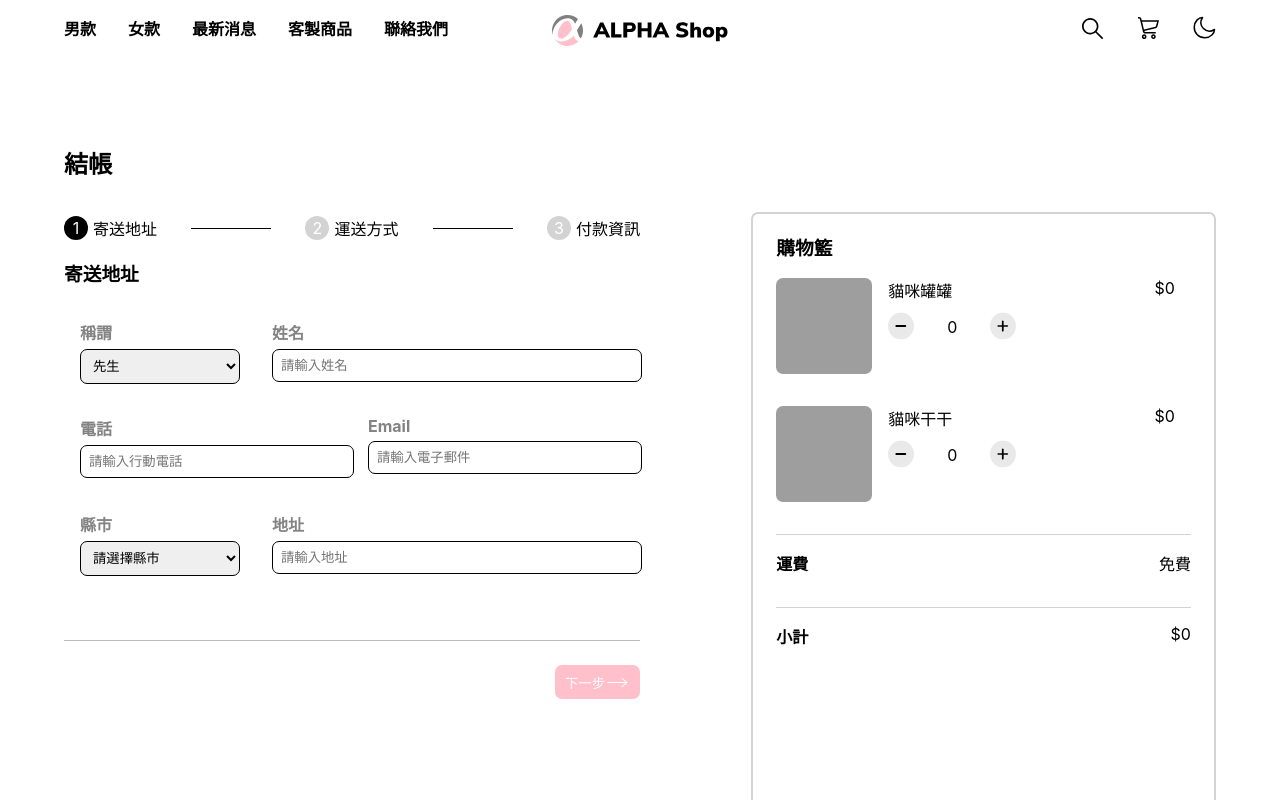
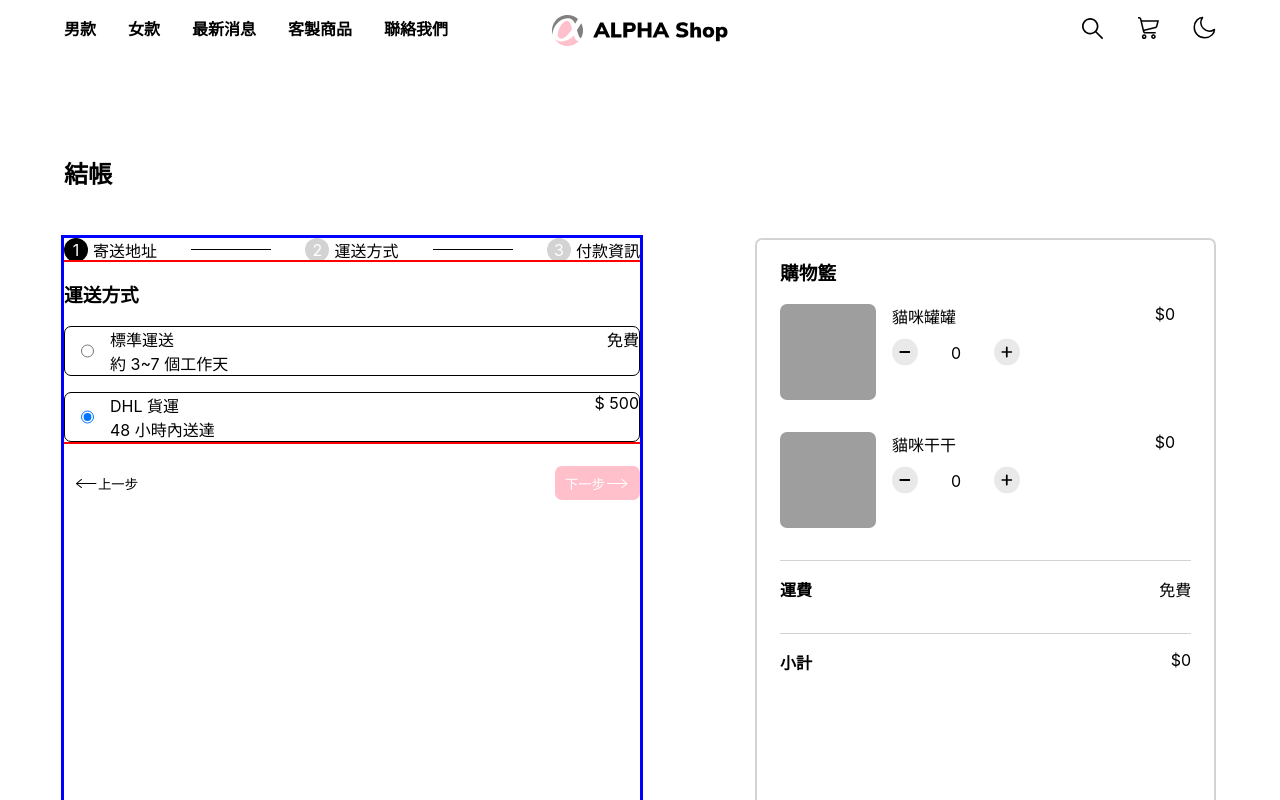
Before and after one commit to ChungYingHo/ALPHA-shop, a React (Create React App) app: page / in a window 1280 px wide. Both pictures are taken after a click on the button "下一步". Shown: the top 800 px of the page. Built offline with nearby package versions, Linux system fonts and the light colour scheme; grey boxes are pictures that could not be loaded.

Commit message:
feat: add the logic(state) of change pages

```diff
--- a/src/App.module.css
+++ b/src/App.module.css
@@ -1,3 +1,7 @@
+*{
+    box-sizing: border-box;
+}
+
 header, main{
     width: 90%;
     margin: 0 auto 3rem;
--- a/src/components/Button/Button.module.css
+++ b/src/components/Button/Button.module.css
@@ -9,3 +9,27 @@
     border: transparent;
     cursor: pointer;
 }
+
+.prevBtn {
+    color: black;
+    background-color: white;
+    display: flex;
+    justify-content: center;
+    align-items: center;
+    padding: 5px 10px;
+    border-radius: 7px;
+    border: transparent;
+    cursor: pointer;
+}
+
+.submitBtn{
+    color: white;
+        background-color: pink;
+        display: flex;
+        justify-content: center;
+        align-items: center;
+        padding: 5px 10px;
+        border-radius: 7px;
+        border: transparent;
+        cursor: pointer;
+}
--- a/src/components/Button/NextBtn.jsx
+++ b/src/components/Button/NextBtn.jsx
@@ -1,9 +1,9 @@
 import {ReactComponent as RightArrow} from '../../icons/right-arrow.svg'
 import styles from './Button.module.css'
 
-export default function NextBtn(){
+export default function NextBtn({onClick}){
     return(
-        <button className={styles.nextBtn}>
+        <button className={styles.nextBtn} onClick={onClick}>
             下一步
             <RightArrow />
         </button>
--- a/src/components/Button/PrevBtn.jsx
+++ b/src/components/Button/PrevBtn.jsx
@@ -1,9 +1,9 @@
 import {ReactComponent as LeftArrow} from '../../icons/left-arrow.svg'
 import styles from './Button.module.css'
 
-export default function PrevBtn(){
+export default function PrevBtn({onClick}){
     return(
-        <button className={styles.prevBtn}>
+        <button className={styles.prevBtn} onClick={onClick}>
             <LeftArrow />
             上一步
         </button>
--- a/src/components/Button/SubmitBtn.jsx
+++ b/src/components/Button/SubmitBtn.jsx
@@ -1,3 +1,5 @@
+import styles from './Button.module.css'
+
 export default function SubmitBtn(){
     return(
         <button className={styles.submitBtn}>
--- a/src/components/Cart/Cart.module.css
+++ b/src/components/Cart/Cart.module.css
@@ -1,6 +1,6 @@
 .container{
     width: 40%;
-    height: 85%;
+    height: 82%;
     border: lightgray solid 2px;
     border-radius: 7px;
 }
--- a/src/components/Step/ProgressControl/ProgressControl.jsx
+++ b/src/components/Step/ProgressControl/ProgressControl.jsx
@@ -1,10 +1,33 @@
-import NextButton from '../../Button/NextBtn'
+import NextBtn from '../../Button/NextBtn'
+import PrevBtn from '../../Button/PrevBtn'
+import SubmitBtn from '../../Button/SubmitBtn'
 import styles from './ProgressControl.module.css'
 
-export default function ProgressControl(){
+export default function ProgressControl({page, setPage}){
+    const handleNextPage = () => setPage(prevPage => prevPage = prevPage + 1)
+    const handlePrevPage = () => setPage(prevPage => prevPage = prevPage - 1)
+
     return(
         <section className={styles.container}>
-            <NextButton />
+            {page === 1 &&
+            <div className={styles.step1}>
+                <NextBtn onClick={handleNextPage}/>
+            </div>
+            }
+
+            {page === 2 &&
+            <div className={styles.other_steps}>
+                <PrevBtn onClick={handlePrevPage}/>
+                <NextBtn onClick={handleNextPage}/>
+            </div>
+            }
+
+            {page === 3 &&
+            <div className={styles.other_steps}>
+                <PrevBtn onClick={handlePrevPage}/>
+                <SubmitBtn/>
+            </div>
+            }
         </section>
     )
 }
--- a/src/components/Step/ProgressControl/ProgressControl.module.css
+++ b/src/components/Step/ProgressControl/ProgressControl.module.css
@@ -1,5 +1,11 @@
-.container{
+.step1{
     margin-top: 1.5rem;
     display: flex;
     justify-content: flex-end;
 }
+
+.other_steps{
+    margin-top: 1.5rem;
+    display: flex;
+    justify-content: space-between;
+}
--- a/src/components/Step/Step.jsx
+++ b/src/components/Step/Step.jsx
@@ -1,16 +1,23 @@
 import styles from './Step.module.css'
 import StepProgress from "./StepProgress/StepProgress";
 import Step1 from "./Step1/Step1";
+import Step2 from './Step2/Step2';
+import Step3 from './Step3/Step3'
 import ProgressControl from './ProgressControl/ProgressControl';
+import { useState } from 'react';
 
 export default function Step(){
+    const [page, setPage] = useState(1)
+
     return(
         <section className={styles.container}>
             <h2 className={styles.title}>結帳</h2>
             <div className={styles.info}>
                 <StepProgress />
-                <Step1 />
-                <ProgressControl />
+                {page === 1 && <Step1 />}
+                {page === 2 && <Step2 />}
+                {page === 3 && <Step3 />}
+                <ProgressControl page={page} setPage={setPage}/>
             </div>
         </section>
     )
--- a/src/components/Step/Step.module.css
+++ b/src/components/Step/Step.module.css
@@ -8,13 +8,13 @@
 .title{
     /* outline: green solid 3px; */
     margin: 0;
-    height: 15%;
+    height: 18%;
     display: flex;
     justify-content: flex-start;
     align-items: center;
 }
 
 .info{
-    /* outline: blue solid 3px; */
-    height: 85%;
+    outline: blue solid 3px;
+    height: 82%;
 }
--- a/src/components/Step/Step2/Step2.module.css
+++ b/src/components/Step/Step2/Step2.module.css
@@ -1,3 +1,10 @@
+.container{
+    outline: red solid 2px;
+    display: flex;
+    flex-direction: column;
+    justify-content: space-between
+}
+
 .form{
     display: flex;
     flex-direction: column;
--- a/src/components/Step/Step3/Step3.jsx
+++ b/src/components/Step/Step3/Step3.jsx
@@ -25,7 +25,6 @@ export default function Step3(){
                         <input type="text" placeholder="123" />
                     </div>
                 </div>
-
             </form>
         </section>
     )
```
